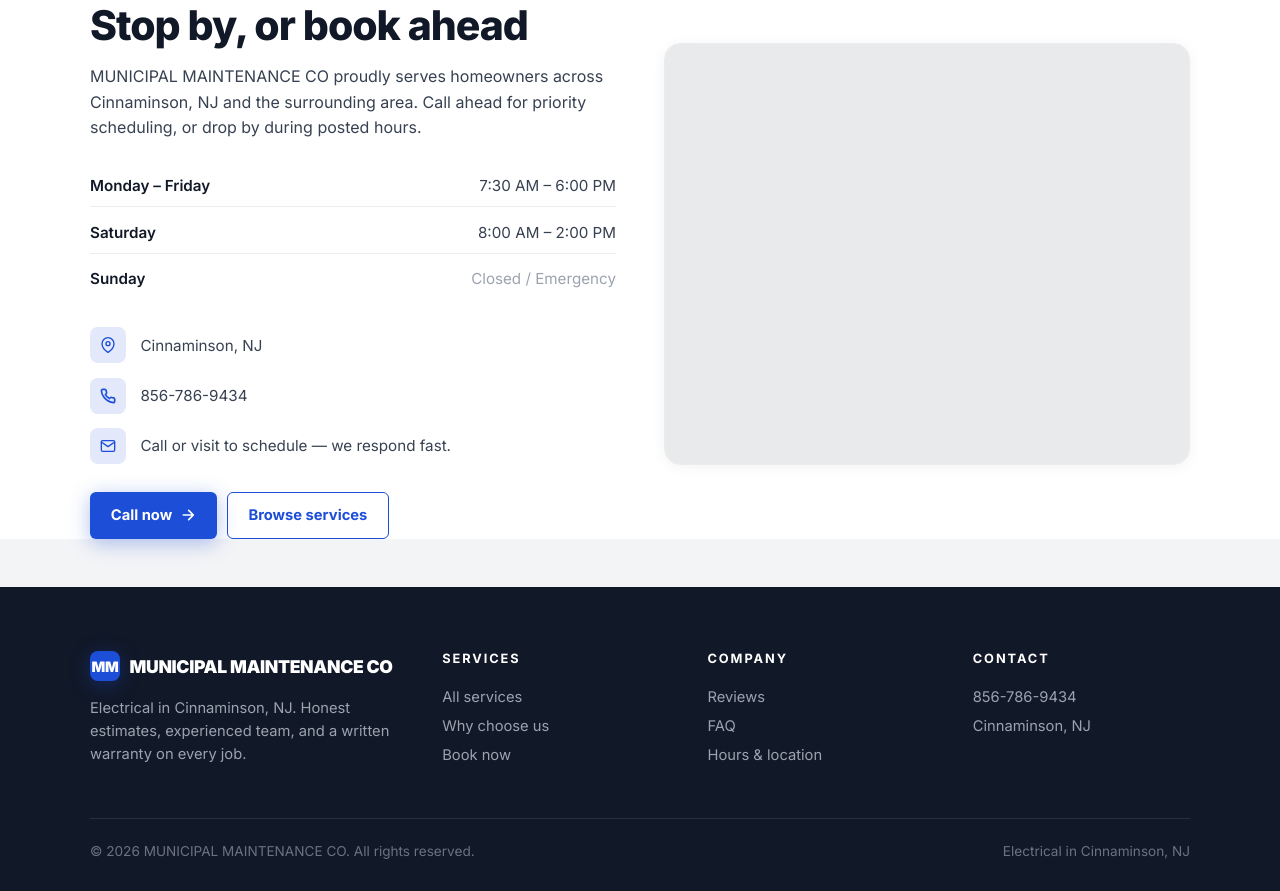
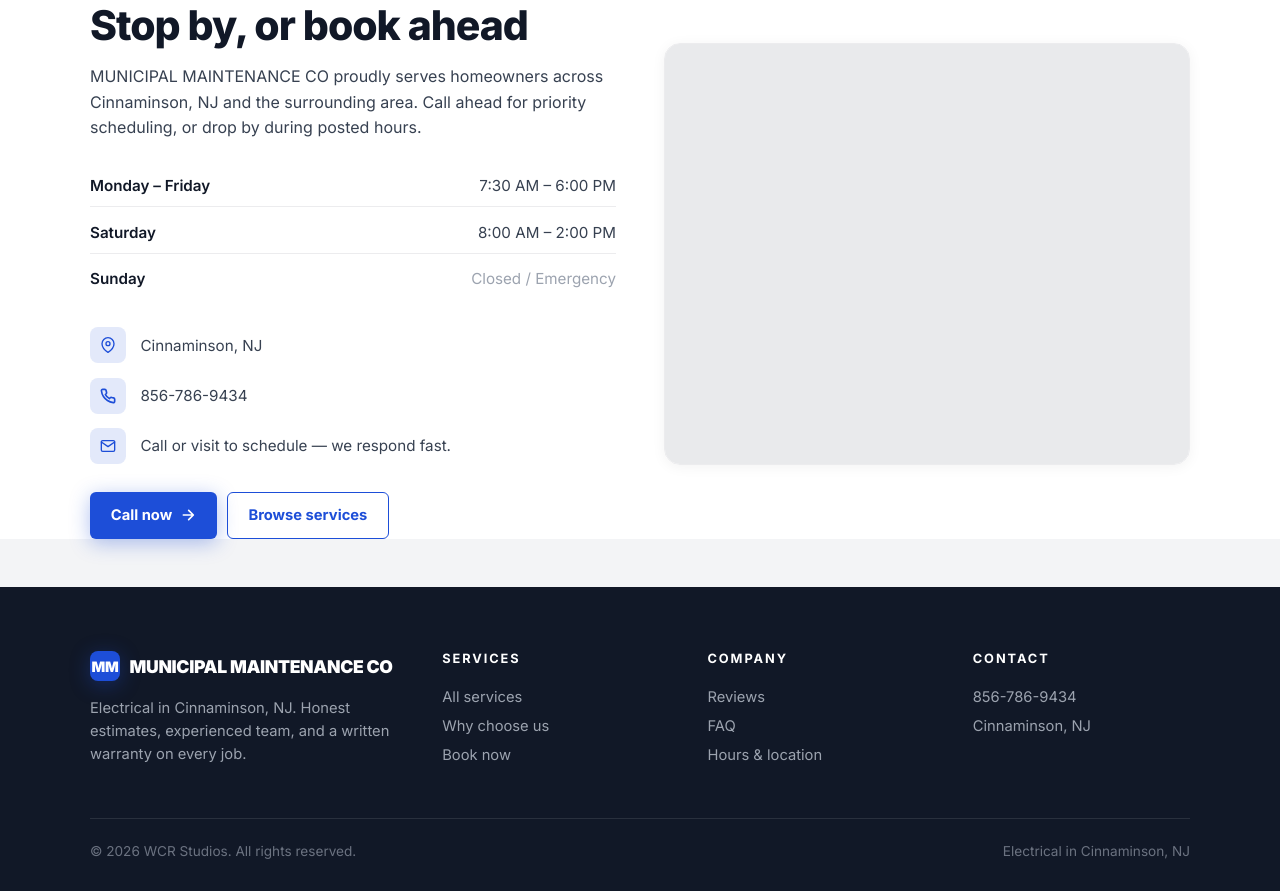
Before and after one commit to Wrenbjor/trades--municipal-maintenance-co, a plain HTML site: page index.html in a window 1280 px wide. Shown: the part 4878-5769 px from the top of the page. Drawn offline with nearby package versions, Linux system fonts and the light colour scheme; no server answers.

Commit message:
Update site

```diff
--- a/index.html
+++ b/index.html
@@ -605,7 +605,7 @@ footer{background:#111827;color:#cbd5d1;padding:4rem 2rem 2rem}
     </div>
   </div>
   <div class="foot-bottom">
-    <div>&copy; 2026 MUNICIPAL MAINTENANCE CO. All rights reserved.</div>
+    <div>&copy; 2026 WCR Studios. All rights reserved.</div>
     <div>Electrical in Cinnaminson, NJ</div>
   </div>
 </footer>
```
